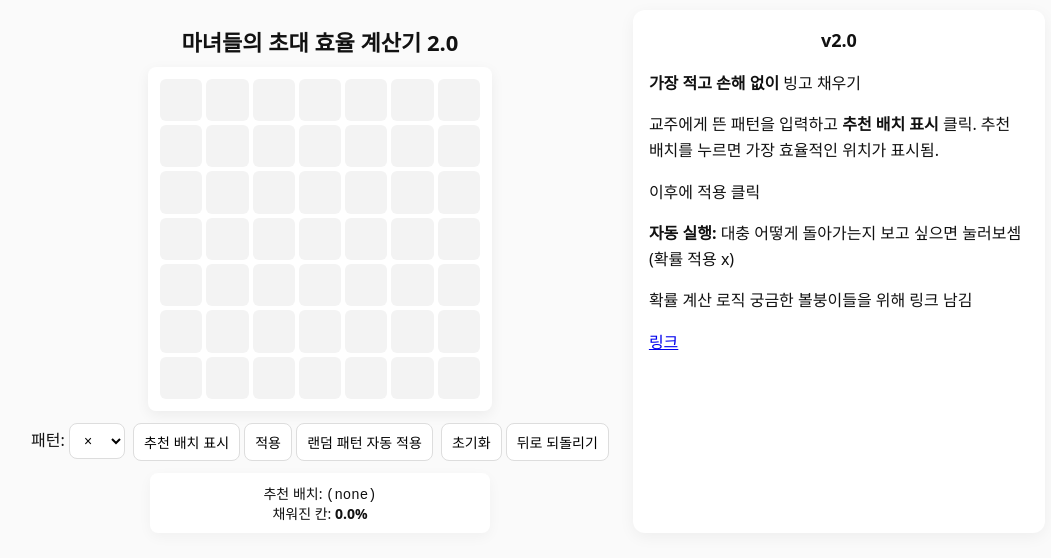
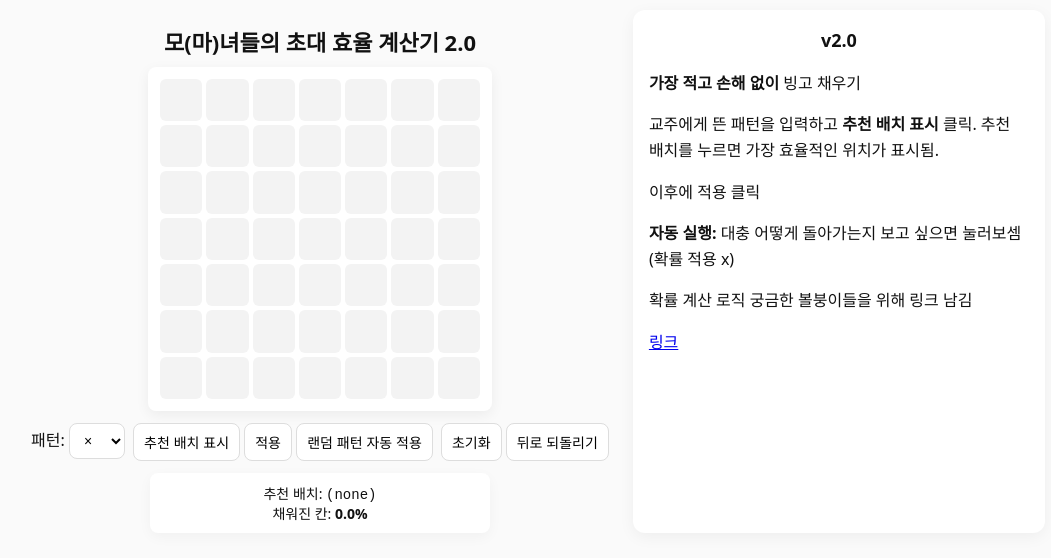
Before and after one commit to starMinK/witch_invite, a plain HTML site: page index.html in a window 1280 px wide. Shown: the whole page, without its empty margins (102-1153 px from the left). Drawn offline with Linux system fonts and the light colour scheme.

Commit message:
Update index.html

```diff
--- a/index.html
+++ b/index.html
@@ -3,7 +3,7 @@
 <head>
 <meta charset="utf-8" />
 <meta name="viewport" content="width=device-width,initial-scale=1,maximum-scale=1" />
-<title>마녀들의 초대 효율 계산기</title>
+<title>모(마)녀들의 초대 효율 계산기</title>
 <style>
 body{font-family:system-ui,Segoe UI,Roboto,"Noto Sans KR",Arial;margin:10px;background:#fafafa;color:#111;display:flex;flex-direction:row;gap:24px;flex-wrap:wrap;justify-content:center}
 h1{font-size:22px;margin-bottom:10px;text-align:center}
@@ -55,7 +55,7 @@ button,select{padding:8px 10px;border-radius:8px;border:1px solid #ddd;backgroun
 <body>
 <div class="container">
   <div class="left">
-    <h1>마녀들의 초대 효율 계산기 2.0</h1>
+    <h1>모(마)녀들의 초대 효율 계산기 2.0</h1>
     <div id="grid" class="grid"></div>
     <div class="controls">
     <div>
```
